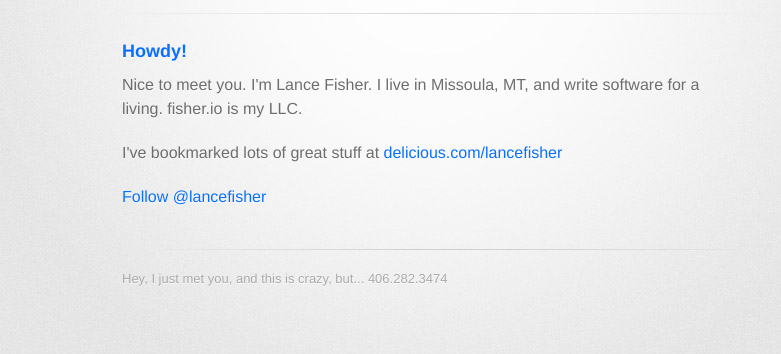
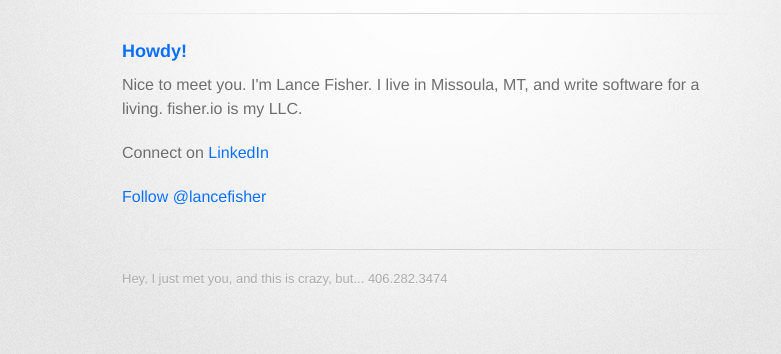
Before and after one commit to lancefisher/lancefisher.github.com, a plain HTML site: page index.html in a window 1280 px wide. Shown: the part 160-514 px from the top of the page, without its empty margins (208-989 px from the left). Drawn offline with Linux system fonts and the light colour scheme; a web font is replaced by a local one.

Commit message:
Replace Delicious link with LinkedIn profile
Co-Authored-By: Claude Sonnet 4.6 <noreply@anthropic.com>

```diff
--- a/index.html
+++ b/index.html
@@ -32,9 +32,8 @@
 
 
 <p>
-  I've bookmarked lots of great stuff at <a href="http://delicious.com/lancefisher">delicious.com/lancefisher</a>
+  Connect on <a href="https://www.linkedin.com/in/missoulalance/">LinkedIn</a>
 </p>
-
 
 <p>
 <a href="https://twitter.com/lancefisher" class="twitter-follow-button" data-show-count="false" data-size="large" data-dnt="true">Follow @lancefisher</a>
```
